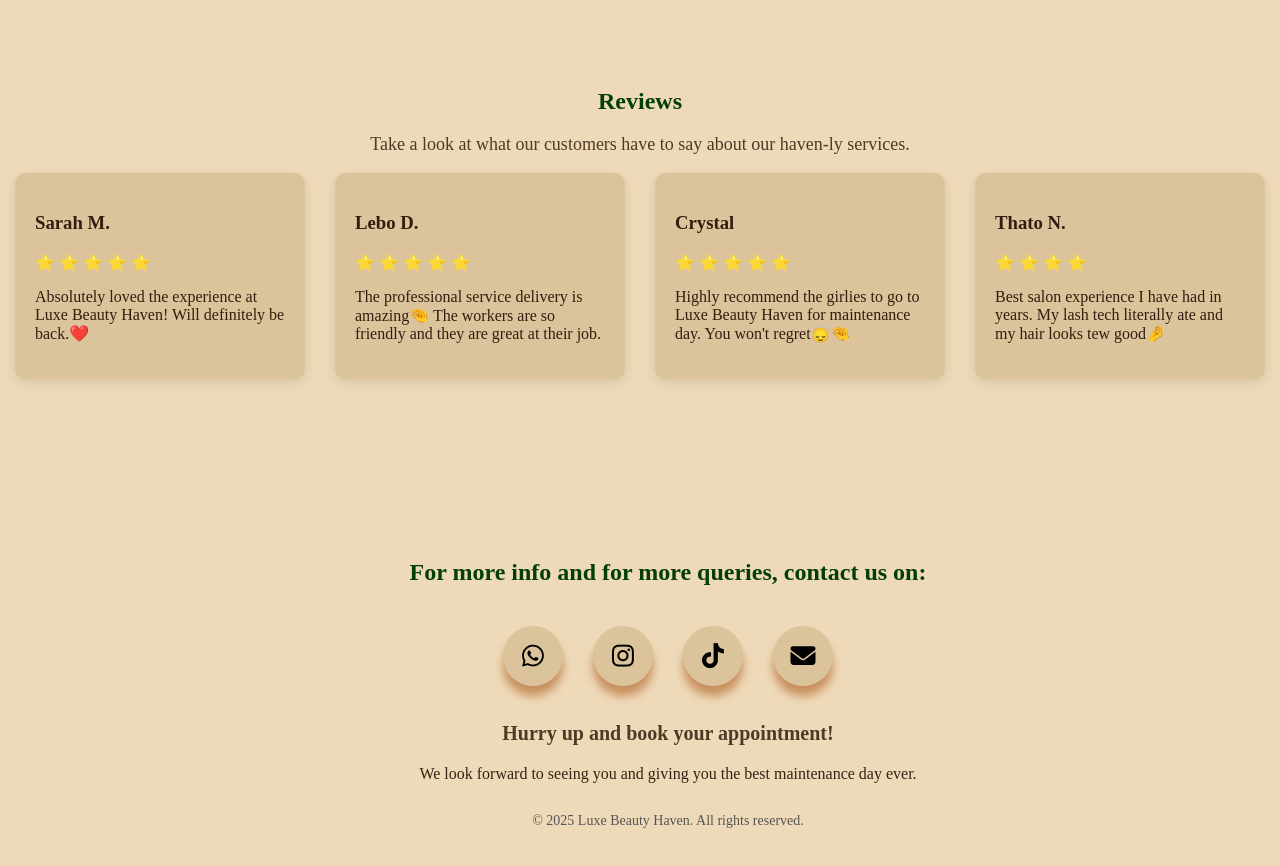
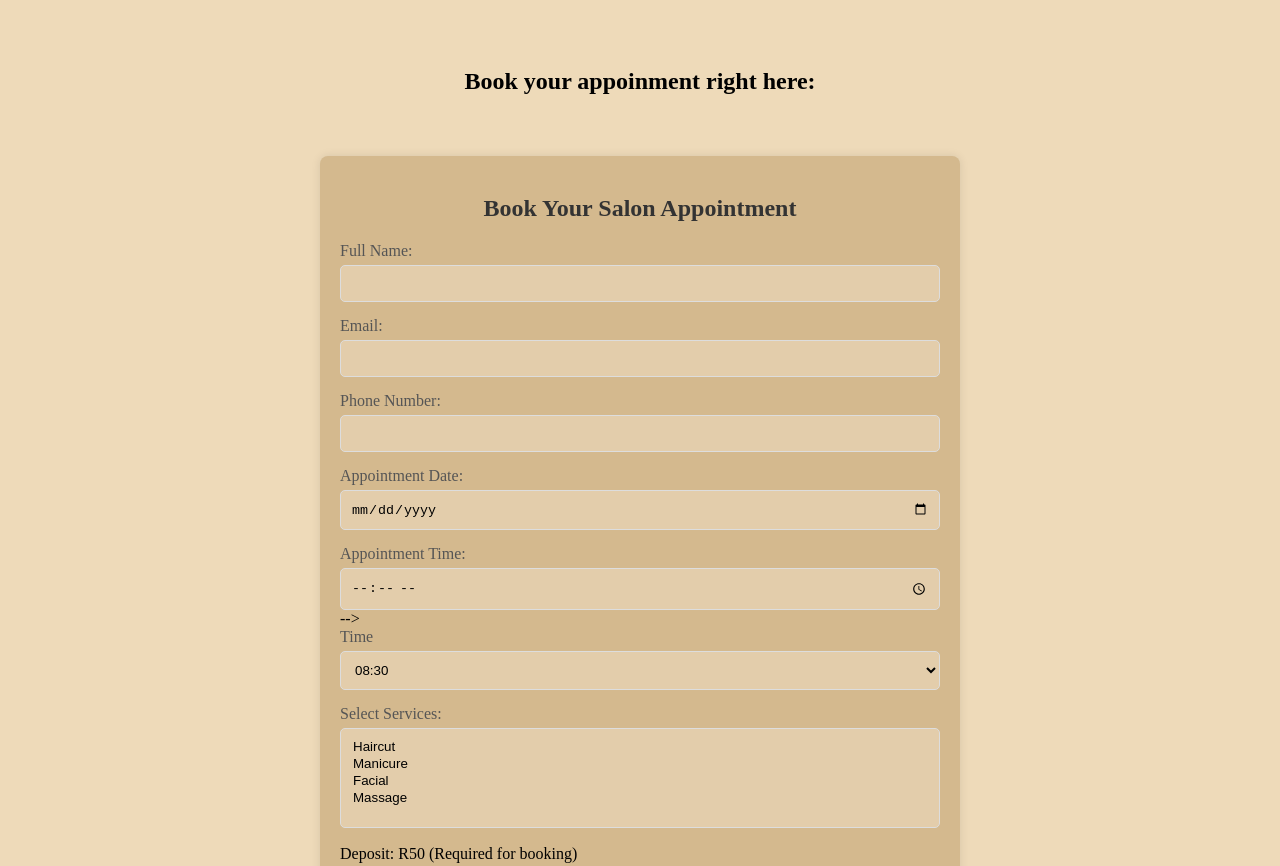
Before and after one commit to Tee-Moitse/Salon-booking-website, a plain HTML site: page index.html in a window 1280 px wide. Shown: the part 1444-2310 px from the top of the page. Drawn offline with Linux system fonts and the light colour scheme.

Commit message:
added my booking form (still needs to be fixed) [literally screaming]

```diff
--- a/index.html
+++ b/index.html
@@ -49,12 +49,12 @@
             </div>
         </div>
     </div>
-    <!-- <section class="booking">
+    <section class="booking">
         <h2 class="booking-heading">Book your appoinment right here:</h2>
         <div class="booking-form">
             <form action="/submit-form" method="post">
-                <!-- 2nd attempt -->
-        <!-- <div class="form-container">
+                <!--2nd attempt  -->
+        <div class="container">
             <h1>Book Your Salon Appointment</h1>
             <form id="booking-form">
                 <div class="form-group">
@@ -72,10 +72,10 @@
                     <label for="date">Appointment Date:</label>
                     <input type="date" id="date" name="date" required>
                 </div>
-                <div class="form-group"> -->
-                    <!-- <label for="time">Appointment Time:</label>
+                <div class="form-group">
+                    <label for="time">Appointment Time:</label>
                     <input type="time" id="time" name="time" required> -->
-                    <!-- <label for="time">Time</label>
+                    <label for="time">Time</label>
                                     <select name="time" id="time">
                                         <option value="08:30">08:30</option>
                                         <option value="09:00">09:00</option>
@@ -114,7 +114,7 @@
 
                 <button type="submit" class="submit-btn">Book Appointment</button>
             </form>
-    </div>  -->
+    </div>
 
 
                 <!-- <div class="container">
```
